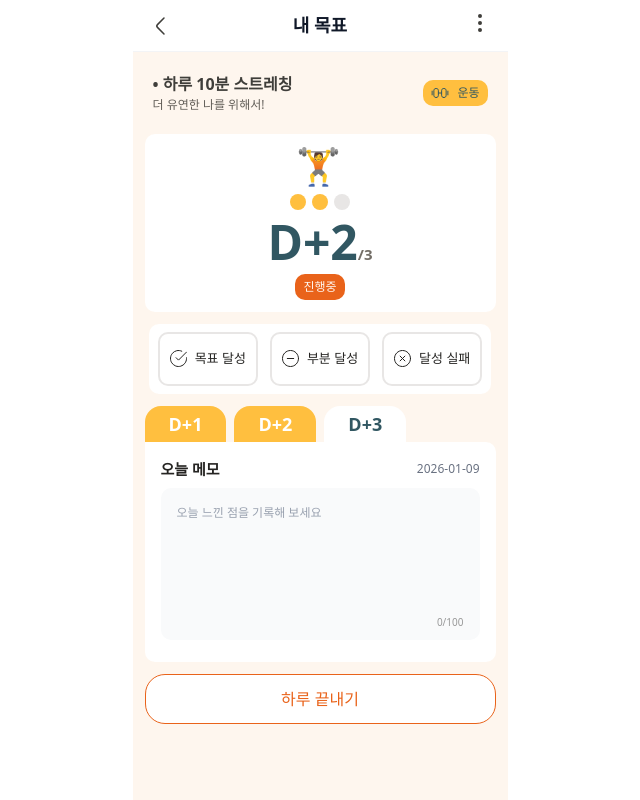
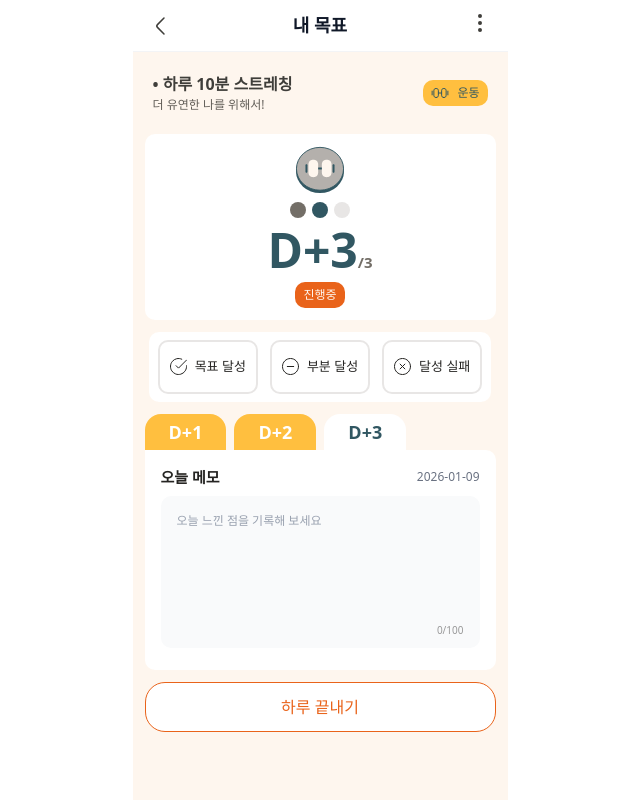
Before and after one commit to KUIT-Hackathon-Team1/JAKSIM-Web, a React (Vite) app: page /goal/1 in a window 1280 px wide. Shown: the whole page, without its empty margins (320-960 px from the left). Built offline with nearby package versions, Linux system fonts and the light colour scheme.

Commit message:
feat : 목표 세우기 페이지 수정

```diff
--- a/src/components/GoalFormBottom.tsx
+++ b/src/components/GoalFormBottom.tsx
@@ -9,7 +9,7 @@ const GoalFormBottom = ({ selectedCategory, onCategorySelect, purpose, onPurpose
   const categories = ["건강", "언어", "운동", "자기개발"];
 
   return (
-    <div className=" pt-3 border-t border-gray-200">
+    <div className="">
       {/* 카테고리 */}
       <div className="mb-4">
         <label className="block text-[16px] font-semibold text-gray-900 mb-1">
--- a/src/components/GoalNewForm.tsx
+++ b/src/components/GoalNewForm.tsx
@@ -1,13 +1,11 @@
 import { useState } from "react";
 import GoalNameInput from "./GoalNameInput";
 import GoalSuggestionCard from "./GoalSuggestionCard";
-import GoalFormBottom from "./GoalFormBottom";
+
 import { ActionButton } from "./ActionButton";
 
 const GoalNewForm = () => {
   const [goalName, setGoalName] = useState("");
-  const [selectedCategory, setSelectedCategory] = useState("");
-  const [purpose, setPurpose] = useState("");
 
   // AI 추천 목표 데이터
   const suggestions = [
@@ -49,13 +47,12 @@ const GoalNewForm = () => {
             />
           ))}
         </div>
-
-        {/* 카테고리 + 목표 의도 */}
-        <GoalFormBottom selectedCategory={selectedCategory} onCategorySelect={setSelectedCategory} purpose={purpose} onPurposeChange={setPurpose} />
       </div>
-      <div className="flex m-3 gap-2">
-        <ActionButton variant="disabled">취소</ActionButton>
-        <ActionButton variant="primary">저장</ActionButton>
+      <div className="fixed bottom-0 left-1/2 -translate-x-1/2 w-full max-w-[375px]">
+        <div className="flex m-3 gap-2">
+          <ActionButton variant="disabled">취소</ActionButton>
+          <ActionButton variant="primary">저장</ActionButton>
+        </div>
       </div>
     </>
   );
--- a/src/components/GoalProgressCard.tsx
+++ b/src/components/GoalProgressCard.tsx
@@ -6,37 +6,75 @@ interface GoalProgressCardProps {
 }
 
 export const GoalProgressCard = ({ data }: GoalProgressCardProps) => {
-  const currentDay = data.days.filter((d) => d.finalized).length || 1;
+  const getCurrentDay = (): number => {
+    const finalizedDays = data.days.filter((d) => d.finalized).length;
+    return finalizedDays === data.days.length ? finalizedDays : finalizedDays + 1;
+  };
 
-  // 카테고리별 아이콘
-  const getIcon = (key: string) => {
-    const icons: Record<string, string> = {
-      weight: "🏋️", // 운동
-      language: "💬", // 언어
-      "self-development": "😊", // 자기계발
-      health: "❤️", // 건강
-    };
-    return icons[key];
+  const currentDay = getCurrentDay();
+
+  // result에 따른 색상
+  const getStatusColor = (result: string, finalized: boolean) => {
+    if (!finalized) return "bg-[#E8E6E5]";
+
+    switch (result) {
+      case "DONE":
+        return "bg-[#FFBF3F]";
+      case "PARTIAL":
+        return "bg-[#315762]";
+      case "FAIL":
+        return "bg-[#736E67]";
+      default:
+        return "bg-[#E8E6E5]";
+    }
+  };
+
+  // 현재까지의 달성 등급 판정 (아이콘용)
+  const getAchievementLevel = (): "success" | "half" | "fail" | "default" => {
+    const finalizedDays = data.days.filter((d) => d.finalized);
+
+    if (finalizedDays.length === 0) {
+      return "default";
+    }
+
+    if (finalizedDays.some((d) => d.result === "FAIL")) {
+      return "fail";
+    }
+
+    if (finalizedDays.some((d) => d.result === "PARTIAL")) {
+      return "half";
+    }
+
+    if (finalizedDays.length === data.days.length && finalizedDays.every((d) => d.result === "DONE")) {
+      return "success";
+    }
+
+    return "default";
+  };
+
+  // 아이콘 경로 생성
+  const getIconPath = (): string => {
+    const level = getAchievementLevel();
+    return `/badge/${level}-${data.categoryIconKey}.svg`;
   };
 
   return (
     <div className="bg-white rounded-[10px] p-3 flex flex-col items-center">
-      <div className="w-12 h-12 text-4xl">{getIcon(data.categoryIconKey)}</div>
+      {/* 아이콘만 등급에 따라 변경 */}
+      <img src={getIconPath()} alt={data.category} className="w-12 h-12" />
 
-      {/* 진행도 */}
-      <div className="flex gap-1.5 mb-2">
+      <div className="flex gap-1.5 mb-2 mt-2">
         {data.days.map((day) => (
-          <div key={day.dayIndex} className={`w-4 h-4 rounded-full ${day.finalized ? "bg-[#FFBF3F]" : "bg-[#E8E6E5]"}`} />
+          <div key={day.dayIndex} className={`w-4 h-4 rounded-full ${getStatusColor(day.result, day.finalized)}`} />
         ))}
       </div>
 
-      {/* D+N 표시 */}
       <div className="text-[#315762] text-5xl font-semibold mb-2">
         D+{currentDay}
         <span className="text-[15px] text-[#736E67]">/{data.days.length}</span>
       </div>
 
-      {/* 상태 뱃지 */}
+      {/* 뱃지는 진행중/진행완료만 */}
       <Button label={data.runStatus === "IN_PROGRESS" ? "진행중" : "진행완료"} variant={data.runStatus === "IN_PROGRESS" ? "progress" : "complete"} />
     </div>
   );
--- /dev/null
+++ b/src/pages/GoalModify/GoalModify.tsx
@@ -0,0 +1,65 @@
+import { useState } from "react";
+import { useNavigate } from "react-router-dom";
+import { ActionButton } from "../../components/ActionButton";
+
+const GoalModify = () => {
+  const navigate = useNavigate();
+  const [goalName, setGoalName] = useState("");
+  const [goalIntent, setGoalIntent] = useState("");
+
+  return (
+    <div className="min-h-screen bg-[#FEF6EE] ">
+      <header className="h-13 grid grid-cols-[1fr_auto_1fr] items-center bg-white border-b border-gray-100 px-4">
+        <div className="flex justify-start">
+          <button aria-label="back" onClick={() => navigate("/goal/:id")} className="cursor-pointer">
+            <img src="/arrow-left.svg" alt="뒤로가기" />
+          </button>
+        </div>
+
+        <h1 className="text-[18px] font-semibold text-[#3F3E3A] text-center">수정하기</h1>
+      </header>
+
+      <div className="p-3 m-3 rounded-[10px] bg-white">
+        {/* 목표명 입력 */}
+        <div className="p-4">
+          <label className="block text-[16px] font-semibold text-gray-900 mb-2">
+            목표명
+            <span className="text-[#E9631A]">*</span>
+          </label>
+          <input
+            type="text"
+            value={goalName}
+            onChange={(e) => setGoalName(e.target.value)}
+            placeholder="목표를 입력해주세요"
+            className="w-full py-2 border-b border-b-gray-300 text-[15px] focus:outline-none focus:border-gray-400 placeholder:text-gray-400"
+          />
+        </div>
+
+        {/* 목표 의도 입력 */}
+        <div className="p-2 border-t border-gray-200">
+          <label className="block text-[16px] font-semibold text-[#252422] mb-2">목표 의도</label>
+          <div className="relative">
+            <textarea
+              value={goalIntent}
+              onChange={(e) => setGoalIntent(e.target.value)}
+              placeholder="왜 이 목표를 시작하려고 하나요?"
+              maxLength={20}
+              className="w-full px-3 py-3 bg-[#F6F5F5] rounded-[10px] resize-none h-18 focus:outline-none text-[12px] placeholder:text-[#989898]"
+            />
+            <span className="absolute bottom-3 right-3 text-[12px] text-gray-400">{goalIntent.length}/20</span>
+          </div>
+        </div>
+      </div>
+      <div className="fixed bottom-0 left-1/2 -translate-x-1/2 w-full max-w-[375px]">
+        <div className="flex gap-2 p-3 ">
+          <ActionButton variant="disabled" onClick={() => navigate("/goal/:id")}>
+            취소
+          </ActionButton>
+          <ActionButton variant="primary">저장</ActionButton>
+        </div>
+      </div>
+    </div>
+  );
+};
+
+export default GoalModify;
--- a/src/pages/GoalNew/GoalNew.tsx
+++ b/src/pages/GoalNew/GoalNew.tsx
@@ -1,24 +1,47 @@
+import { useState } from "react";
 import { useNavigate } from "react-router-dom";
-import GoalNewForm from "../../components/GoalNewForm";
+import GoalFormBottom from "../../components/GoalFormBottom";
+import { ActionButton } from "../../components/ActionButton";
 
 const GoalNew = () => {
   const navigate = useNavigate();
+  const [selectedCategory, setSelectedCategory] = useState("");
+  const [purpose, setPurpose] = useState("");
 
   return (
-    <div className="min-h-screen bg-[#FEF6EE]">
-      <header className="h-13 grid grid-cols-[1fr_auto_1fr] items-center bg-white border-b border-gray-100 px-4">
+    <div className="min-h-screen bg-[#FEF6EE] flex flex-col">
+      <header className="h-13 grid grid-cols-[1fr_auto_1fr] items-center bg-white px-4">
         <div className="flex justify-start">
           <button aria-label="back" onClick={() => navigate("/home")} className="cursor-pointer">
             <img src="/arrow-left.svg" alt="뒤로가기" />
           </button>
         </div>
-
         <h1 className="text-[18px] font-semibold text-[#3F3E3A] text-center">목표 세우기</h1>
-
-        <div></div>
       </header>
 
-      <GoalNewForm />
+      <div className="m-3 bg-white rounded-[10px]">
+        {/* 안내 문구 */}
+        <div className=" px-3 py-5">
+          <p className="text-[16px] text-[#252422] font-semibold">
+            작심삼일이 목표를 3일 단위로 쪼개줄게요.
+            <br />
+            달성 목표에 대한 기본 정보를 입력해주세요.
+          </p>
+        </div>
+        {/* 폼 영역 */}
+        <div className="flex-1 m-3">
+          <GoalFormBottom selectedCategory={selectedCategory} onCategorySelect={setSelectedCategory} purpose={purpose} onPurposeChange={setPurpose} />
+        </div>
+      </div>
+      {/* 하단 버튼 */}
+      <div className="fixed bottom-0 left-1/2 -translate-x-1/2 w-full max-w-[375px]">
+        <div className="flex m-3 gap-2">
+          <ActionButton variant="disabled">취소</ActionButton>
+          <ActionButton variant="primary" onClick={() => navigate("/goal/new/confirm")}>
+            다음으로
+          </ActionButton>
+        </div>
+      </div>
     </div>
   );
 };
--- /dev/null
+++ b/src/pages/GoalNewConfirm/GoalNewConfirm.tsx
@@ -0,0 +1,24 @@
+import { useNavigate } from "react-router-dom";
+import GoalNewForm from "../../components/GoalNewForm";
+
+const GoalNewConfirm = () => {
+  const navigate = useNavigate();
+
+  return (
+    <div className="min-h-screen bg-[#FEF6EE]">
+      <header className="h-13 grid grid-cols-[1fr_auto_1fr] items-center bg-white border-b border-gray-100 px-4">
+        <div className="flex justify-start">
+          <button aria-label="back" onClick={() => navigate("/goal/new")} className="cursor-pointer">
+            <img src="/arrow-left.svg" alt="뒤로가기" />
+          </button>
+        </div>
+
+        <h1 className="text-[18px] font-semibold text-[#3F3E3A] text-center">목표 세우기</h1>
+      </header>
+
+      <GoalNewForm />
+    </div>
+  );
+};
+
+export default GoalNewConfirm;
--- a/src/pages/MyGoal/MyGoal.tsx
+++ b/src/pages/MyGoal/MyGoal.tsx
@@ -29,16 +29,16 @@ const MyGoal = () => {
   const mockGoalData: GoalRunResponse = {
     runId: 1,
     goalId: 1,
-    goalTitle: "운동하기",
-    category: "운동",
+    goalTitle: "하루 10분 스트레칭",
+    category: "EXERCISE",
     categoryIconKey: "weight",
     runStatus: "IN_PROGRESS",
     startDate: "2026-01-07",
     expectedEndDate: "2026-01-09",
     days: [
-      { dayIndex: 1, date: "2026-01-07", result: "", finalized: true },
-      { dayIndex: 2, date: "2026-01-08", result: "", finalized: true },
-      { dayIndex: 3, date: "2026-01-09", result: "", finalized: false },
+      { dayIndex: 1, date: "2026-01-07", result: "FAIL", finalized: true },
+      { dayIndex: 2, date: "2026-01-08", result: "PARTIAL", finalized: true },
+      { dayIndex: 3, date: "2026-01-09", result: "DONE", finalized: false },
     ],
   };
 
@@ -77,7 +77,7 @@ const MyGoal = () => {
 
   return (
     <div className="min-h-screen bg-[#FEF6EE]">
-      <Header title="내 목표" onBack={() => navigate("/home")} onEdit={() => console.log("수정")} onComplete={() => console.log("종료")} />
+      <Header title="내 목표" onBack={() => navigate("/home")} onEdit={() => navigate("/goal/modify")} onComplete={() => console.log("종료")} />
 
       <div className="p-2 space-y-3">
         {goals.map((goal) => (
```
Also changed, not shown: src/pages/Router.tsx (+10 -0 lines).
